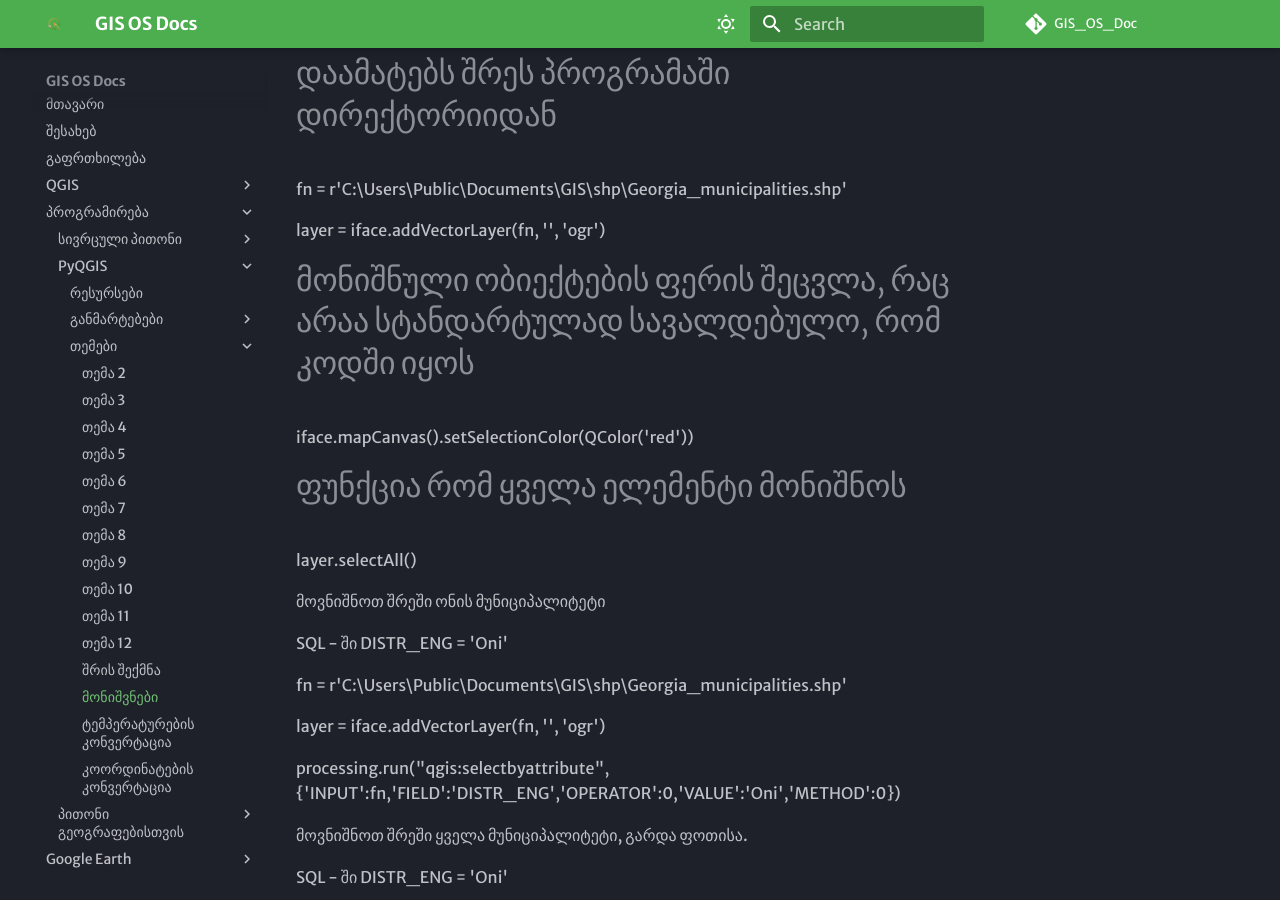
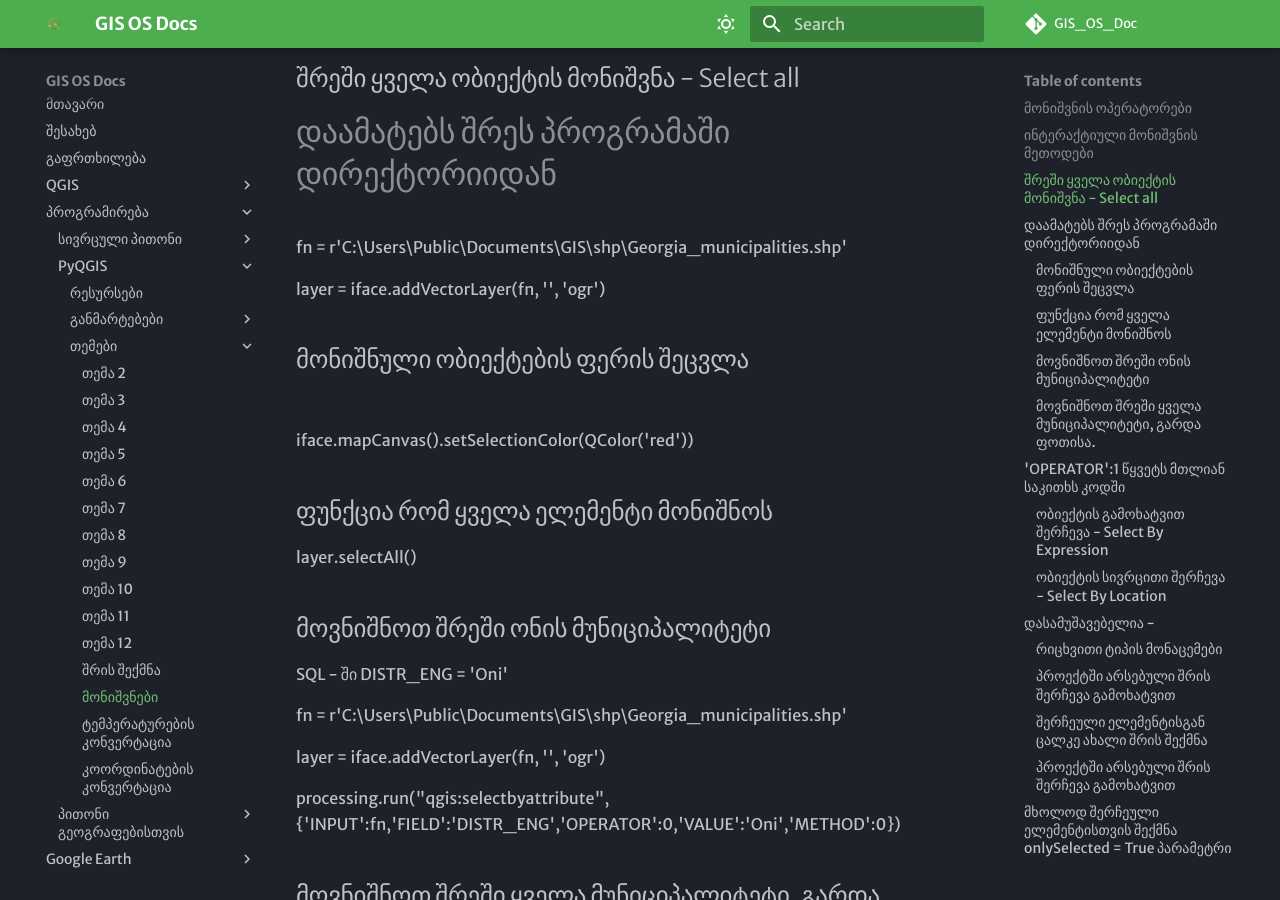
Before and after one commit to ezdanapak/GIS_OS_Doc, an MkDocs documentation site: the page built from docs/Programming/PyQGIS/PyQGIS_topics/PyQGIS_SQL_Spatial_Selection.md, in a window 1280 px wide and 900 px high, scrolled down 976 px. Built offline with MkDocs 1.6.1 and Material for MkDocs 9.7.7, drawn with Linux system fonts in a browser that asks for light colours; some web fonts are replaced; comment, search, counter and statistics services are not loaded.

Commit message:
Initial commit

```diff
--- a/docs/Programming/PyQGIS/PyQGIS_topics/PyQGIS_SQL_Spatial_Selection.md
+++ b/docs/Programming/PyQGIS/PyQGIS_topics/PyQGIS_SQL_Spatial_Selection.md
@@ -29,7 +27,7 @@
 10 — does not contain
 
 
-ინტერაქტიული მონიშვნის მეთოდები
+## ინტერაქტიული მონიშვნის მეთოდები
 
 'METHOD':0
 
@@ -43,7 +41,7 @@
 3 — selecting within current selection
 
 
-შრეში ყველა ობიექტის მონიშვნა - Select all
+## შრეში ყველა ობიექტის მონიშვნა - Select all
 
 #დაამატებს შრეს პროგრამაში დირექტორიიდან
 
@@ -53,16 +51,17 @@
 
 
 
-#მონიშნული ობიექტების ფერის შეცვლა, რაც არაა სტანდარტულად სავალდებულო, რომ კოდში იყოს
+## მონიშნული ობიექტების ფერის შეცვლა <br>
+
 
 iface.mapCanvas().setSelectionColor(QColor('red'))
 
-#ფუნქცია რომ ყველა ელემენტი მონიშნოს
+## ფუნქცია რომ ყველა ელემენტი მონიშნოს
 
 layer.selectAll()
 
 
-მოვნიშნოთ შრეში ონის მუნიციპალიტეტი
+## მოვნიშნოთ შრეში ონის მუნიციპალიტეტი
 
 SQL  - ში DISTR_ENG = 'Oni'
 
@@ -78,7 +77,7 @@
 processing.run("qgis:selectbyattribute", {'INPUT':fn,'FIELD':'DISTR_ENG','OPERATOR':0,'VALUE':'Oni','METHOD':0})
 
 
-მოვნიშნოთ შრეში ყველა მუნიციპალიტეტი, გარდა ფოთისა.
+## მოვნიშნოთ შრეში ყველა მუნიციპალიტეტი, გარდა ფოთისა.
 
 SQL  - ში DISTR_ENG = 'Oni'
 
@@ -103,7 +102,7 @@
 
 
 
-ობიექტის გამოხატვით შერჩევა - Select By Expression
+## ობიექტის გამოხატვით შერჩევა - Select By Expression
 
 
 ტექსტური ტიპის მონაცემები
@@ -124,7 +123,7 @@
 
 
 
-ობიექტის სივრცითი შერჩევა - Select By Location
+## ობიექტის სივრცითი შერჩევა - Select By Location
 #დასამუშავებელია -
 
 fn = r’D:\Location\Municipalitys.shp’
@@ -169,7 +168,7 @@
 
 
 
-რიცხვითი ტიპის მონაცემები
+## რიცხვითი ტიპის მონაცემები
 
 SQL  - ში  Area = 1268097314
 
@@ -189,7 +188,7 @@
 
 
 
-პროექტში არსებული შრის შერჩევა გამოხატვით
+## პროექტში არსებული შრის შერჩევა გამოხატვით
 
 
 layers = QgsProject.instance().mapLayersByName('Georgia_municipalities')
@@ -202,10 +201,10 @@
 
 
 
-შერჩეული ელემენტისგან ცალკე ახალი შრის შექმნა
+## შერჩეული ელემენტისგან ცალკე ახალი შრის შექმნა
 
 
-#პროექტში არსებული შრის შერჩევა გამოხატვით
+## პროექტში არსებული შრის შერჩევა გამოხატვით
 
 
 
@@ -217,7 +216,7 @@
 
 
 
-#ახალი შრის განსაზღვრა და გადაცემა writer - ისთვის ჩასაწერად
+ახალი შრის განსაზღვრა და გადაცემა writer - ისთვის ჩასაწერად
 
 
 
@@ -237,7 +236,7 @@
 
 
 
-#დაამატოს ახალი შექმნილი შრე პროექტში
+დაამატოს ახალი შექმნილი შრე პროექტში
 
 
 
```
Also changed, not shown: other parts of docs/Programming/PyQGIS/PyQGIS_topics/PyQGIS_SQL_Spatial_Selection.md (+1 -3 lines).
